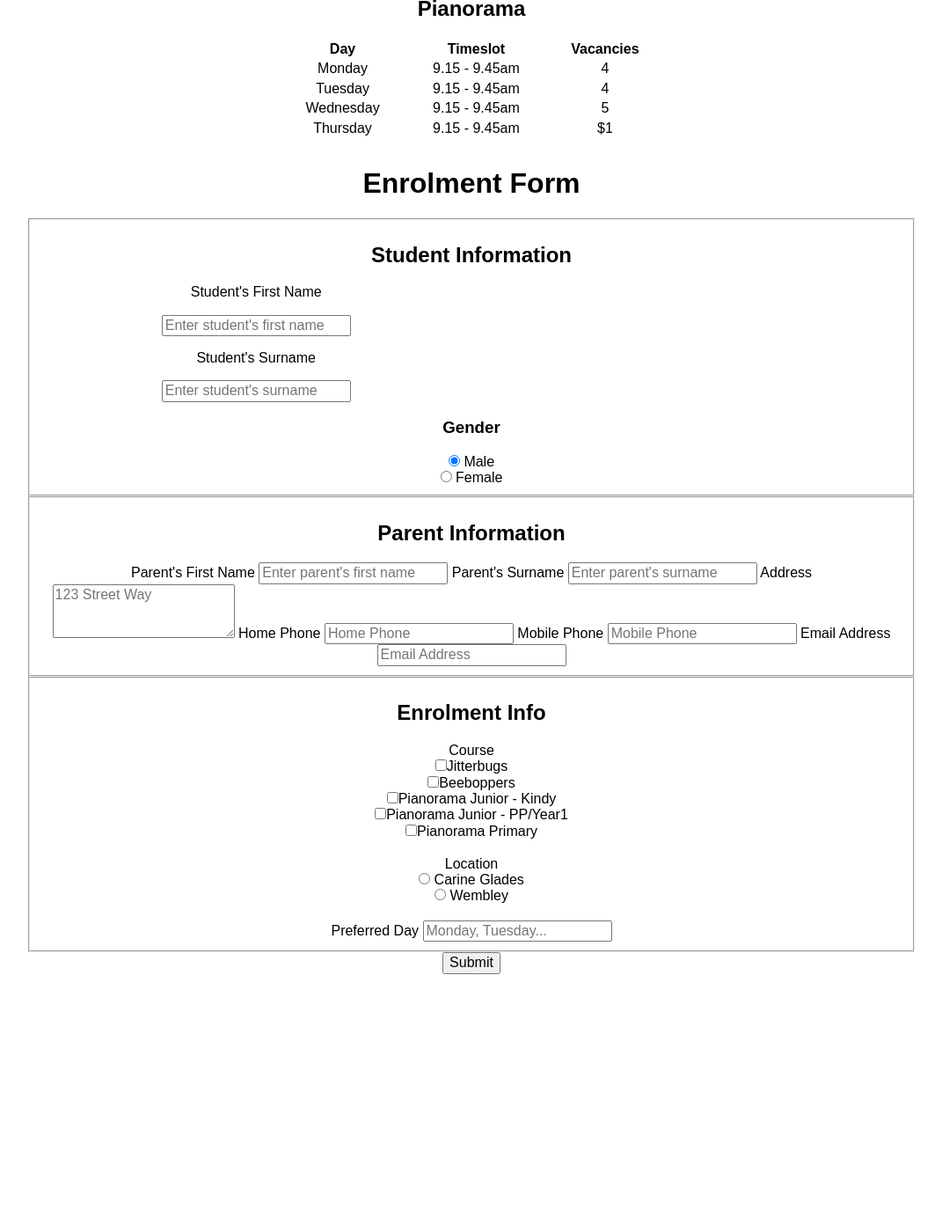
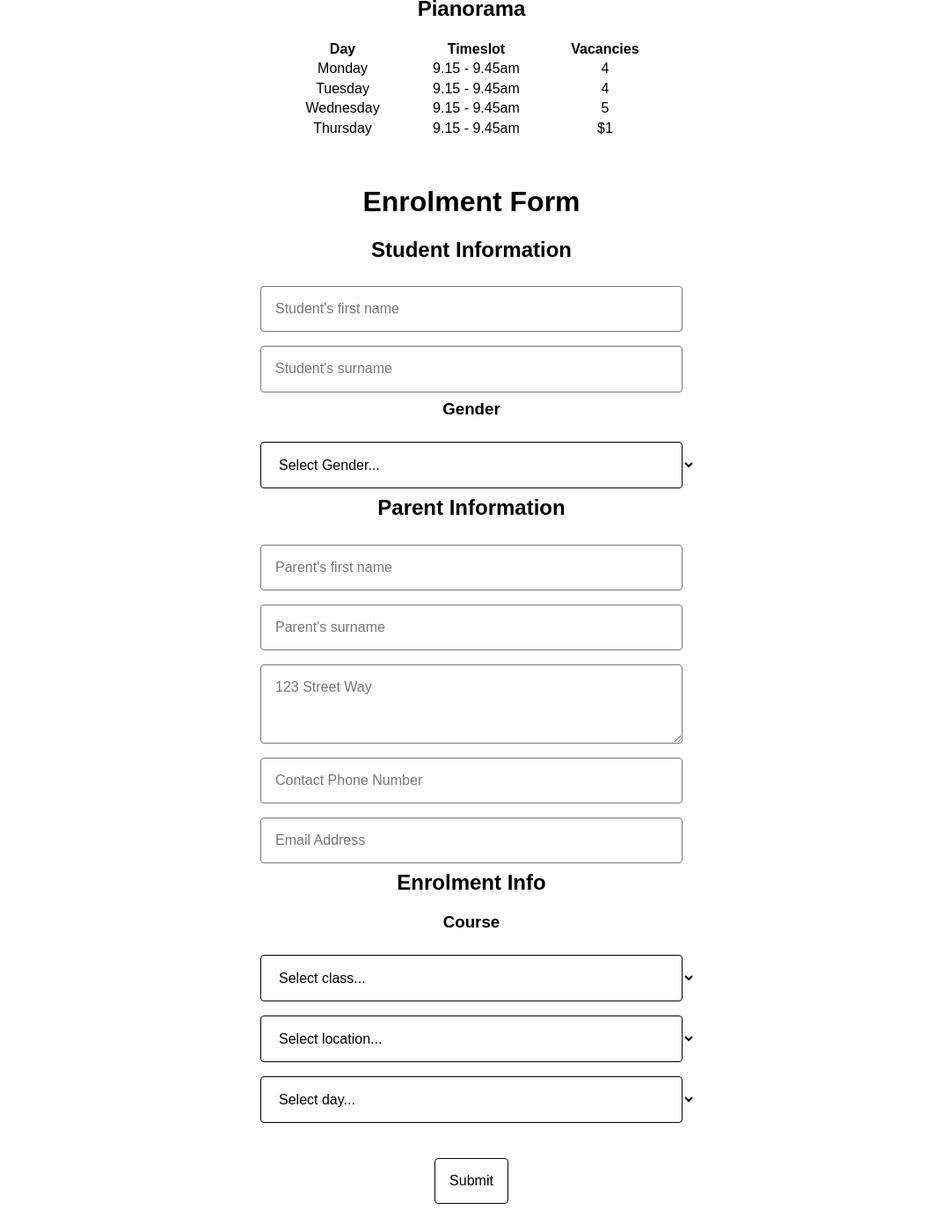
Before and after one commit to ismwestcoast/v3, a Jekyll site: the page built from _posts/2016-06-15-newenrolments.md, in a window 1280 px wide and 1400 px high, scrolled down 822 px. Shown: the whole window at 88% size, without its empty margins (104-1175 px from the left). Built offline with Jekyll 4.4.1, drawn with Linux system fonts in a browser that asks for light colours; nearby versions of some CDN libraries; library files that are not in the unit come from our copies; before the commit the page ends 1969 px from its top, so only the background shows below that.

Commit message:
general updates

```diff
--- a/_includes/enrolmentform.html
+++ b/_includes/enrolmentform.html
@@ -1,93 +1,72 @@
-<div class="w-80-ns center mv4-ns">
+<div class="measure-wide pa4 center">
     <h1>Enrolment Form</h1>
 
     <form action="https://formspree.io/jtnguyen236@gmail.com" method="POST">
-        <fieldset class="form-group">
         <h2>Student Information</h2>
         <div class="w-100">
-                <div class="w-50">
-                    <label for="student_first_name"><p class="w-100">Student's First Name</p></label>
-                    <input type="student_first_name" class="form-control" id="student_first_name" placeholder="Enter student's first name">
+            <div>
+                <input class="fl w-100 pa3 mv2 br2 ba" type="text" id="student_first_name" placeholder="Student's first name">
             </div>
-                <div class="w-50">
-                    <label for="student_surname"><p class="w-100">Student's Surname</p></label>
-                    <input type="student_surname" class="form-control" id="student_surname" placeholder="Enter student's surname">
+            <div>
+                <input class="fl w-100 pa3 mv2 br2 ba" type="text" id="student_surname" placeholder="Student's surname">
+            </div>
+            <h3>Gender</h3>
+            <div class="ba b--black bg-white fl w-100 mv2 br2">
+                <select class="bg-transparent fl w-100 ma3 b--none">
+                        <option>Select Gender...</option>
+                        <option>Male</option>
+                        <option>Female</option>
+                </select>
             </div>
         </div>
-            <div class="w-100">
-                <label>
-          <h3>Gender</h3>
-          <div class="radio">
-            <label>
-              <input type="radio" name="student_gender" id="male" value="male" checked>
-              Male
-            </label>
+        <div>
+            <h2>Parent Information</h2>
+            <div>
+                <div>
+                    <input class="fl w-100 pa3 mv2 br2 ba" type="text" id="parent_first_name" placeholder="Parent's first name">
                 </div>
-            <div class="radio">
-                <label>
-              <input type="radio" name="student_gender" id="female" value="female">
-              Female
-            </label>
+                <div>
+                    <input class="fl w-100 pa3 mv2 br2 ba" type="text" id="parent_surname" placeholder="Parent's surname">
                 </div>
-            </label>
             </div>
-</fieldset>
-<fieldset class="form-group">
-    <h2>Parent Information</h2>
-    <label for="parent_first_name">Parent's First Name</label>
-    <input type="parent_first_name" class="form-control" id="parent_first_name" placeholder="Enter parent's first name">
-    <label for="parent_surname">Parent's Surname</label>
-    <input type="parent_surname" class="form-control" id="parent_surname" placeholder="Enter parent's surname">
-    <label for="address">Address</label>
-    <textarea class="form-control" id="address" rows="3" placeholder="123 Street Way"></textarea>
-    <label for="home_phone">Home Phone</label>
-    <input type="home_phone" class="form-control" id="home_phone" placeholder="Home Phone">
-    <label for="mobile_phone">Mobile Phone</label>
-    <input type="mobile_phone" class="form-control" id="mobile_phone" placeholder="Mobile Phone">
-    <label for="email_address">Email Address</label>
-    <input type="email_address" class="form-control" id="email_address" placeholder="Email Address">
-</fieldset>
-<fieldset class="form-group">
+            <textarea class="fl w-100 pa3 mv2 br2 ba" id="address" rows="3" placeholder="123 Street Way"></textarea>
+            <input class="fl w-100 pa3 mv2 br2 ba" type="text" id="contact_number" placeholder="Contact Phone Number">
+            <input class="fl w-100 pa3 mv2 br2 ba" type="text" id="email_address" placeholder="Email Address">
+        </div>
         <h2>Enrolment Info</h2>
-    <label>
-      Course
-      <div class="checkbox">
-        <label><input type="checkbox" value="">Jitterbugs</label>
+        <h3>Course</h3>
+        <div class="ba b--black bg-white fl w-100 mv2 br2">
+            <select class="bg-transparent fl w-100 ma3 b--none">
+                    <option>Select class...</option>
+                    <option>Jitterbugs</option>
+                    <option>Beeboppers</option>
+                    <option>Pianorama Kindy</option>
+                    <option>Pianorama Junior</option>
+                    <option>Pianorama Intermediate/Primary</option>
+                </select>
         </div>
-    <div class="checkbox">
-        <label><input type="checkbox" value="">Beeboppers</label>
+        <div class="ba b--black bg-white fl w-100 mv2 br2">
+            <select class="bg-transparent fl w-100 ma3 b--none">
+                    <option>Select location...</option>
+                    <option>Wembley</option>
+                    <option>Carine Glades</option>
+                </select>
         </div>
-    <div class="checkbox">
-        <label><input type="checkbox" value="">Pianorama Junior - Kindy</label>
+        <div class="ba b--black bg-white fl w-100 mv2 br2">
+            <select class="bg-transparent fl w-100 ma3 b--none">
+                    <option>Select day...</option>
+                    <option>Monday</option>
+                    <option>Tuesday</option>
+                    <option>Wednesday</option>
+                    <option>Thursday</option>
+                    <option>Friday</option>
+                    <option>Saturday</option>
+                </select>
         </div>
-    <div class="checkbox">
-        <label><input type="checkbox" value="">Pianorama Junior - PP/Year1</label>
 </div>
-    <div class="checkbox">
-        <label><input type="checkbox" value="">Pianorama Primary</label>
+<div class="fl w-100 pv4">
+    <button class="bg-transparent ba b--black br2 pa3" type="submit">Submit</button>
 </div>
-    </label>
-    <br>
-    <label>
-      Location
-      <div class="radio">
-        <label>
-          <input type="radio" name="location" id="carine_glades" value="location">
-          Carine Glades
-        </label>
-    </div>
-    <div class="radio">
-        <label>
-          <input type="radio" name="location" id="carine_glades" value="location">
-          Wembley
-        </label>
-    </div>
-    </label>
-    <br>
-    <label for="preferred_day">Preferred Day</label>
-    <input type="preferred_day" class="form-control" id="preferred_day" placeholder="Monday, Tuesday...">
-</fieldset>
-<button type="submit" class="btn btn-primary">Submit</button>
 </form>
 
 </div>
--- a/_layouts/enrolments.html
+++ b/_layouts/enrolments.html
@@ -8,8 +8,8 @@
                     {% for post in site.categories.enrolments %}
                                 {{ post.content }}
                     {% endfor %}
+                    {% include enrolmentform.html %}
             </div>
-            {% include enrolmentform.html %}
         </div>
     </body>
 </html>
--- a/_layouts/events.html
+++ b/_layouts/events.html
@@ -3,7 +3,7 @@
 <html class="avenir">
     {% include navbar.html %}
     <body class="mw9 tc center">
-        <img class="w-100 br2-ns" src={{ "/static/images/events/concert.jpg" | prepend: site.baseurl}} alt=""/>
+        <img class="measure-wide br2-ns" src={{ "/static/images/events/concert.jpg" | prepend: site.baseurl}} alt=""/>
 	    {% for post in site.categories.events %}
     		{{ post.content }}
 	    {% endfor %}
```
Also changed, not shown: _includes/about.html (+6 -9 lines), _includes/contact.html (+8 -9 lines), _includes/maps.html (+4 -4 lines), static/images/maps/carinelarge.jpg (added), static/images/maps/carinesmall.jpg (added), static/images/maps/wembleylarge.jpg (added), static/images/maps/wembleysmall.jpg (added). Lines whose indentation alone changed are shown as unchanged.
